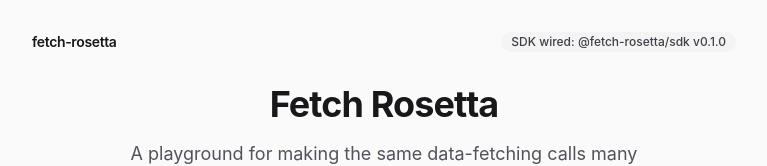
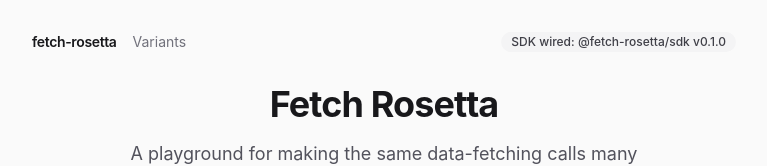
Before and after one commit to DD-UX/fetch-rosetta, a Next.js app in the folder apps/web/: page / in a window 1280 px wide. Shown: the top 166 px of the page, without its empty margins (256-1023 px from the left). Built offline with nearby package versions, Linux system fonts and the light colour scheme.

Commit message:
feat(web): link the variants route from the header nav

```diff
--- a/apps/web/src/features/common/components/Header.tsx
+++ b/apps/web/src/features/common/components/Header.tsx
@@ -1,4 +1,5 @@
 import type { ComponentPropsWithRef } from "react";
+import Link from "next/link";
 import { sdkInfo } from "@fetch-rosetta/sdk";
 import { Badge, cn } from "@fetch-rosetta/ui-kit";
 
@@ -12,9 +13,20 @@ export function Header({ className, ...props }: HeaderProps) {
       className={cn("flex items-center justify-between gap-4", className)}
       {...props}
     >
-      <p className="text-sm font-semibold tracking-tight text-zinc-900">
-        fetch-rosetta
-      </p>
+      <nav className="flex items-center gap-4">
+        <Link
+          href="/"
+          className="text-sm font-semibold tracking-tight text-zinc-900"
+        >
+          fetch-rosetta
+        </Link>
+        <Link
+          href="/rosetta"
+          className="text-sm text-zinc-500 hover:text-zinc-900"
+        >
+          Variants
+        </Link>
+      </nav>
       <Badge variant="secondary">
         SDK wired: {info.name} v{info.version}
       </Badge>
```
Also changed, not shown: 1 other file (tests, documents, lock files or other folders).
